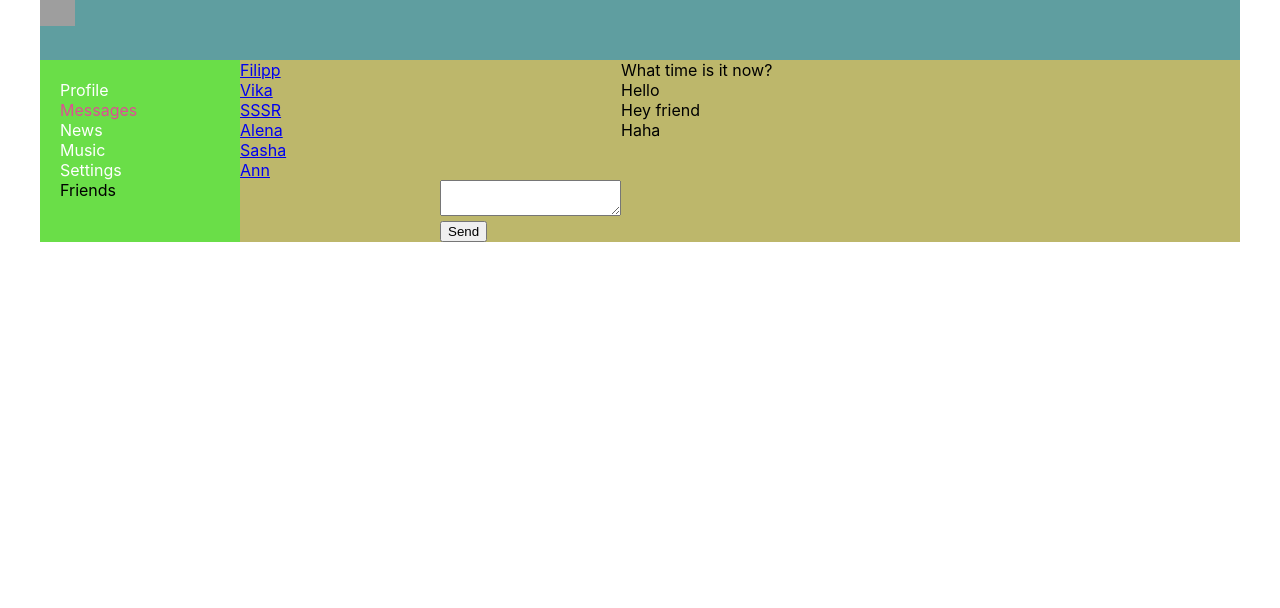
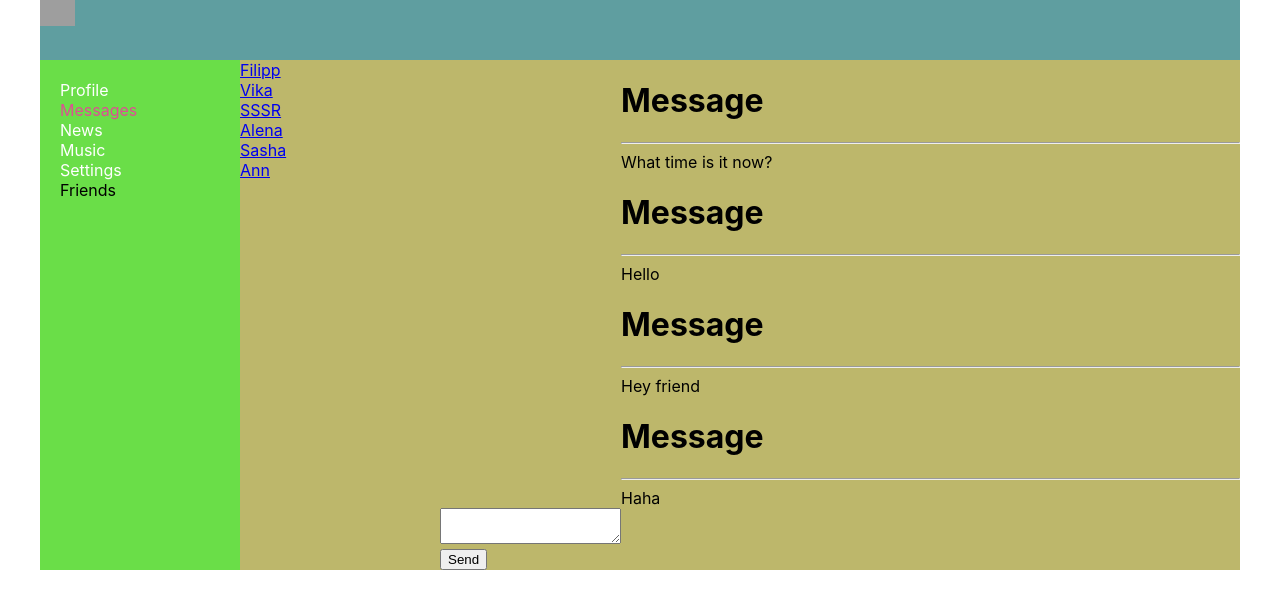
Before and after one commit to Kotfil/social-ts-ghpages-test, a React (Create React App) app: page /dialogs in a window 1280 px wide. Shown: the top 608 px of the page. Built offline with nearby package versions, Linux system fonts and the light colour scheme; grey boxes are pictures that could not be loaded.

Commit message:
add message tag

```diff
--- a/src/components/Dialogs/Message/Message.tsx
+++ b/src/components/Dialogs/Message/Message.tsx
@@ -9,8 +9,12 @@ export type PropsType = {
 const Message = (props: PropsType) => {
 
     return(
+        <>
+            <h1>Message</h1>
+            <hr/>
         <div className={s.message}>{props.messages}</div>
-    )
+        </>
+            )
 };
 
 export default Message
```
